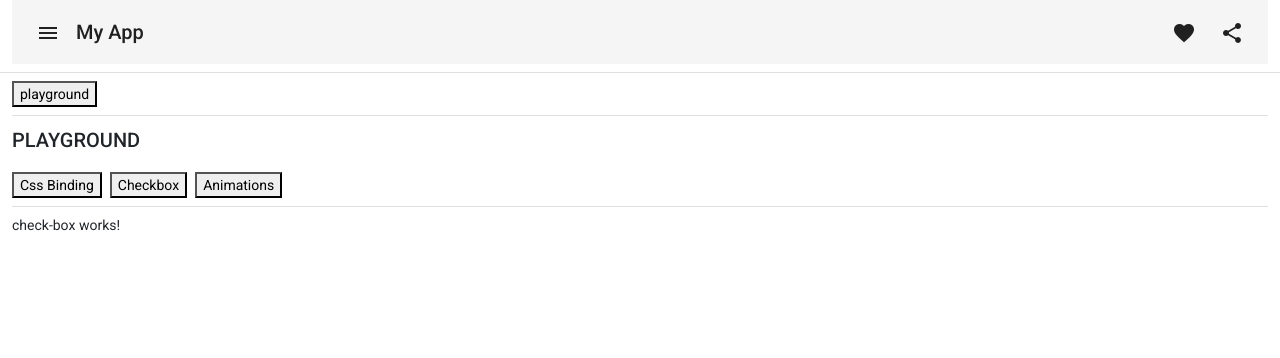
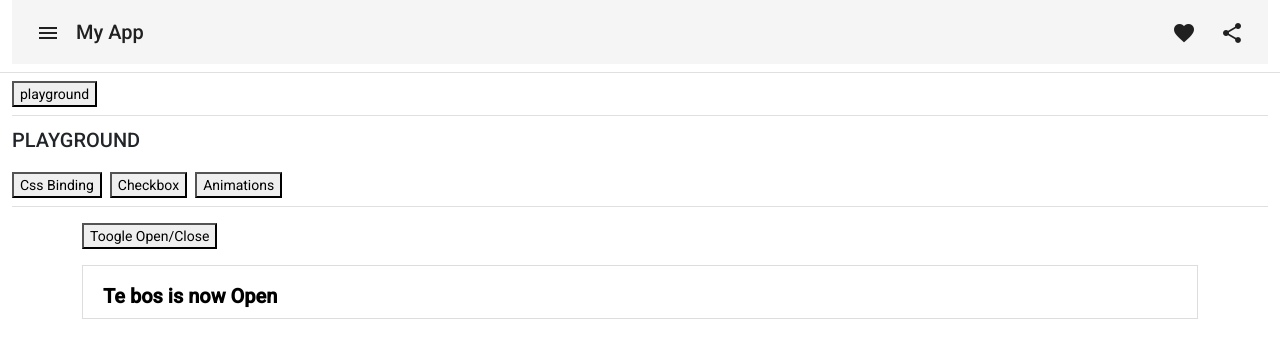
Before and after one commit to nooors/angular-playground, an Angular app: page /playground in a window 1280 px wide. Both pictures are taken after a click on the button "Animations". Shown: the top 358 px of the page. Built offline with nearby package versions, Linux system fonts and the light colour scheme.

Commit message:
playing animations

```diff
--- a/src/app/pages/playground/pages/animations/animations-routing.module.ts
+++ b/src/app/pages/playground/pages/animations/animations-routing.module.ts
@@ -1,10 +1,21 @@
-import { NgModule } from '@angular/core';
-import { RouterModule, Routes } from '@angular/router';
+import { AnimationsComponent } from "./animations.component";
+import { NgModule } from "@angular/core";
+import { RouterModule, Routes } from "@angular/router";
 
-const routes: Routes = [];
+const routes: Routes = [
+  {
+    path: "",
+    component: AnimationsComponent,
+  },
+  {
+    path: "**",
+    redirectTo: "",
+    pathMatch: "full",
+  },
+];
 
 @NgModule({
   imports: [RouterModule.forChild(routes)],
-  exports: [RouterModule]
+  exports: [RouterModule],
 })
-export class AnimationsRoutingModule { }
+export class AnimationsRoutingModule {}
--- a/src/app/pages/playground/pages/animations/animations.component.html
+++ b/src/app/pages/playground/pages/animations/animations.component.html
@@ -1 +1,7 @@
-<p>animations works!</p>
+<nav>
+  <button type="button" (click)="toggle()">Toogle Open/Close</button>
+
+  <div [@openClose]="isOpen ? 'open ' : 'closed'" class="open-close-container">
+    <p>Te bos is now {{ isOpen ? 'Open' : 'Closed' }}</p>
+  </div>
+</nav>
--- a/src/app/pages/playground/pages/animations/animations.component.scss
+++ b/src/app/pages/playground/pages/animations/animations.component.scss
@@ -0,0 +1,13 @@
+:host {
+  display   : block;
+  margin-top: 1rem;
+}
+
+.open-close-container {
+  border     : 1px solid #ddd;
+  margin-top : 1rem;
+  padding    : 20px 20px 0px 20px;
+  color      : #000;
+  font-weight: bold;
+  font-size  : 20px;
+}
--- a/src/app/pages/playground/pages/animations/animations.component.ts
+++ b/src/app/pages/playground/pages/animations/animations.component.ts
@@ -1,15 +1,48 @@
-import { Component, OnInit } from '@angular/core';
+import {
+  animate,
+  state,
+  style,
+  transition,
+  trigger,
+} from '@angular/animations';
+import { Component } from '@angular/core';
 
 @Component({
   selector: 'app-animations',
+  animations: [
+    trigger('openClose', [
+      // ...
+      state(
+        'open',
+        style({
+          height: '200px',
+          opacity: 1,
+          backgroundColor: 'yellow',
+        })
+      ),
+
+      state(
+        'closed',
+        style({
+          height: '100px',
+          opacity: 0.8,
+          backgroundColor: 'blue',
+        })
+      ),
+
+      // transition('* => *', [animate('.1s')]),
+
+      transition('open => closed', [animate('0.5s')]),
+      transition('closed => open', [animate('0.5s')]),
+    ]),
+  ],
   templateUrl: './animations.component.html',
-  styleUrls: ['./animations.component.scss']
+  styleUrls: ['./animations.component.scss'],
 })
-export class AnimationsComponent implements OnInit {
+export class AnimationsComponent {
+  isOpen: boolean = true;
 
-  constructor() { }
-
-  ngOnInit(): void {
+  toggle(): void {
+    this.isOpen = !this.isOpen;
   }
-
 }
--- a/src/app/pages/playground/playground-routing.module.ts
+++ b/src/app/pages/playground/playground-routing.module.ts
@@ -24,8 +24,8 @@ const routes: Routes = [
       {
         path: "animations",
         loadChildren: () =>
-          import("./pages/check-box/check-box.module").then(
-            (m) => m.CheckBoxModule
+          import("./pages/animations/animations.module").then(
+            (m) => m.AnimationsModule
           ),
       },
       {
--- a/src/app/pages/playground/playground.component.html
+++ b/src/app/pages/playground/playground.component.html
@@ -13,4 +13,6 @@
   Animations
 </button>
 <mat-divider class="my-2"></mat-divider>
-<router-outlet></router-outlet>
+<div class="container">
+  <router-outlet></router-outlet>
+</div>
```
